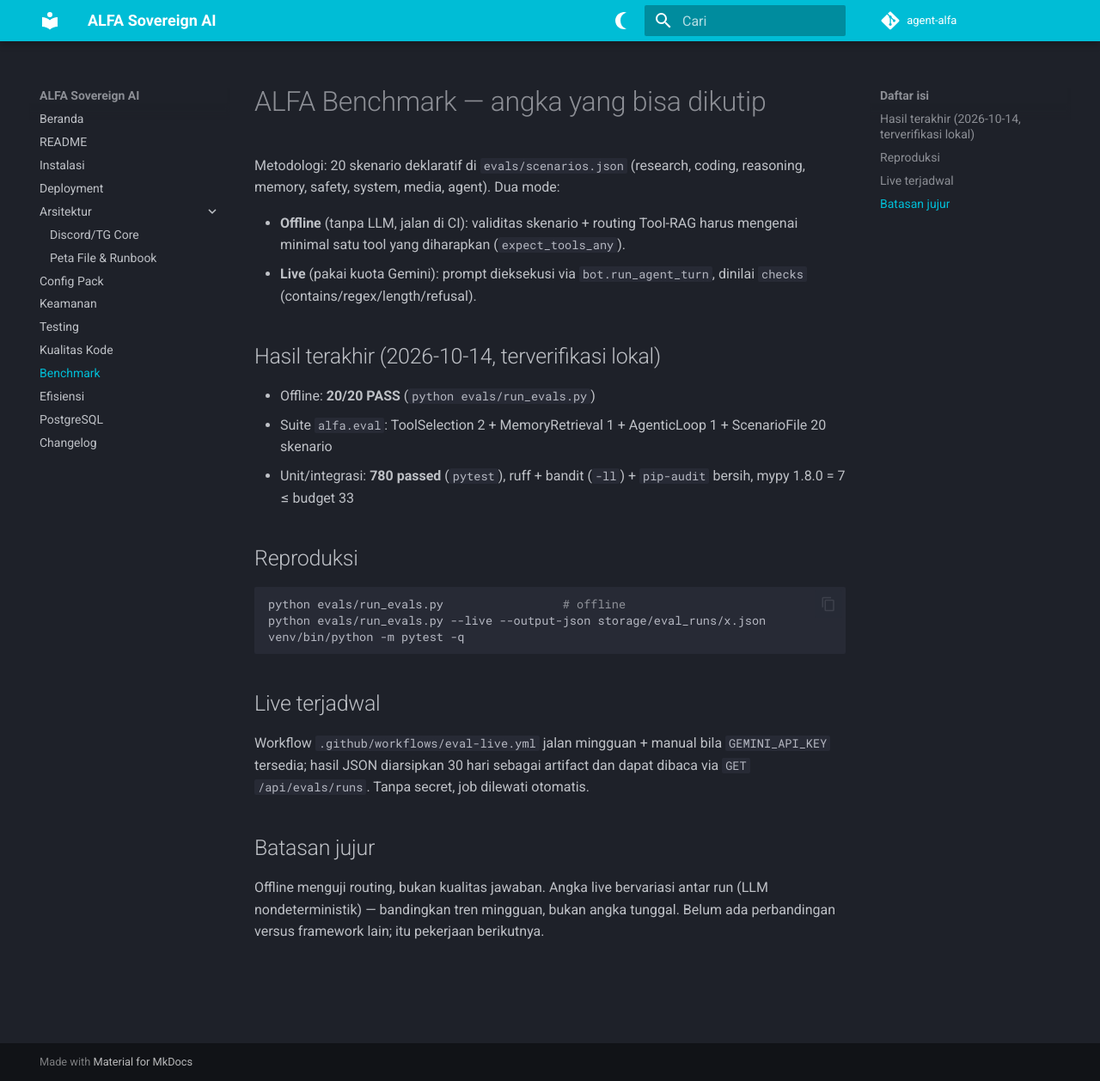
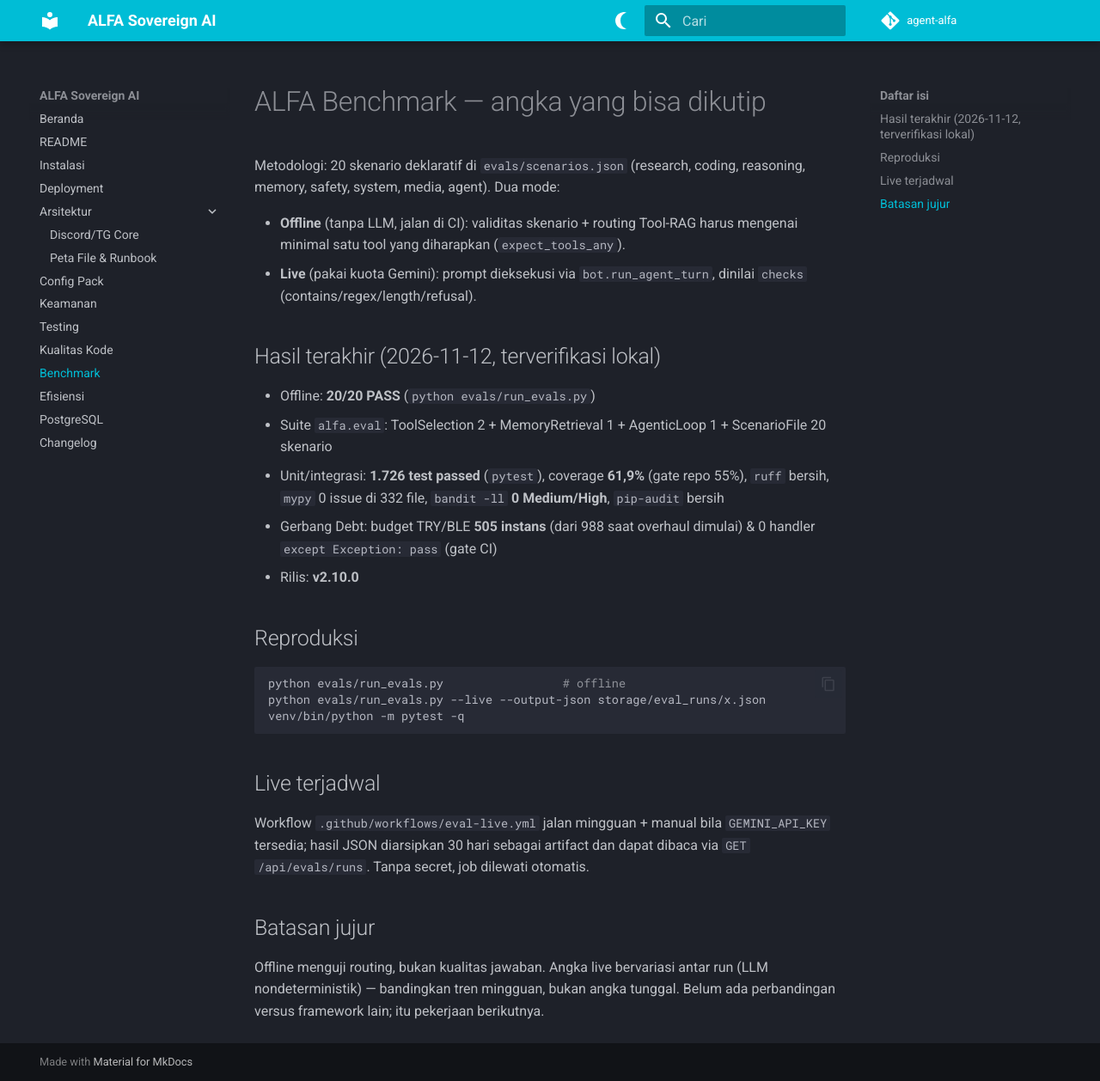
Before and after one commit to fahmialfatah99-cmd/agent-alfa, an MkDocs documentation site: the page built from docs/BENCHMARK.md, in a window 1280 px wide and 1258 px high. Shown: the whole window at 86% size. Built offline with MkDocs 1.6.1 and Material for MkDocs 9.7.7, drawn with Linux system fonts in a browser that asks for light colours; comment, search, counter and statistics services are not loaded.

Commit message:
docs: selaraskan angka & tambah status terverifikasi + batasan jujur
- badge test: 1465 -> 1726; BENCHMARK.md: hasil terakhir 12 Nov 2026
  (test/coverage/mypy/ruff/bandit/budget/secrets/WA readiness)
- README: bagian 'Status Terverifikasi & Batasan Jujur' — memisahkan angka
  terukur dari klaim, plus 6 batasan eksplisit (coverage, eval routing,
  arsitektur single-machine, WA headful, mode unrestricted, sisa debt)
- ARCHITECTURE.md: peta paket terbaru (config/, graph_rag/, software_factory/)

```diff
--- a/docs/BENCHMARK.md
+++ b/docs/BENCHMARK.md
@@ -8,13 +8,17 @@ reasoning, memory, safety, system, media, agent). Dua mode:
 - **Live** (pakai kuota Gemini): prompt dieksekusi via `bot.run_agent_turn`,
   dinilai `checks` (contains/regex/length/refusal).
 
-## Hasil terakhir (2026-10-14, terverifikasi lokal)
+## Hasil terakhir (2026-11-12, terverifikasi lokal)
 
 - Offline: **20/20 PASS** (`python evals/run_evals.py`)
 - Suite `alfa.eval`: ToolSelection 2 + MemoryRetrieval 1 + AgenticLoop 1 +
   ScenarioFile 20 skenario
-- Unit/integrasi: **780 passed** (`pytest`), ruff + bandit (`-ll`) + `pip-audit`
-  bersih, mypy 1.8.0 = 7 ≤ budget 33
+- Unit/integrasi: **1.726 test passed** (`pytest`), coverage **61,9%**
+  (gate repo 55%), `ruff` bersih, `mypy` 0 issue di 332 file,
+  `bandit -ll` **0 Medium/High**, `pip-audit` bersih
+- Gerbang Debt: budget TRY/BLE **505 instans** (dari 988 saat overhaul
+  dimulai) & 0 handler `except Exception: pass` (gate CI)
+- Rilis: **v2.10.0**
 
 ## Reproduksi
 
```
Also changed, not shown: README.md (+45 -1 lines), docs/about.md (+45 -1 lines).
